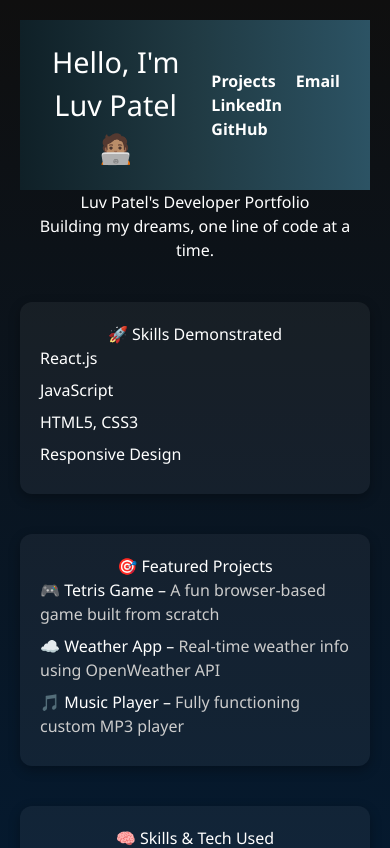
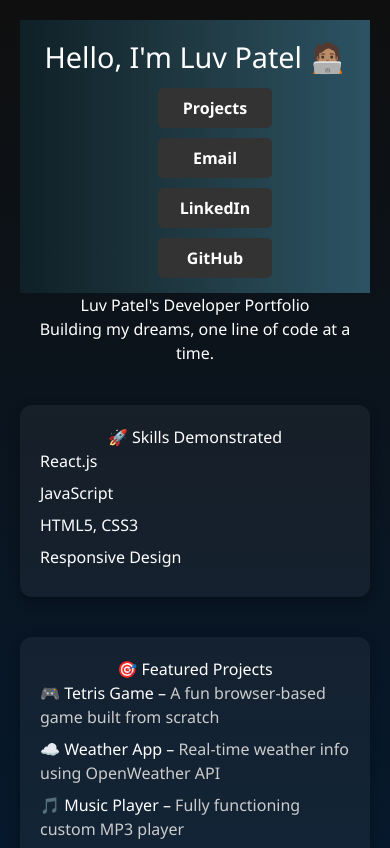
Before and after one commit to luvpatel016/my-portfolio, a React (Create React App) app: page / in a window 390 px wide. Shown: the top 848 px of the page. Built offline with nearby package versions, Linux system fonts and the light colour scheme.

Commit message:
updated navbar

```diff
--- a/src/AnimatedNavbar.css
+++ b/src/AnimatedNavbar.css
@@ -58,3 +58,49 @@
       transform: translateX(0);
     }
   }
+
+  .navbar {
+    display: flex;
+    flex-direction: column;
+    align-items: center;
+    padding: 20px;
+  }
+
+  .nav-links {
+    display: flex;
+    flex-wrap: wrap;
+    gap: 10px;
+    justify-content: center;
+    margin-top: 10px;
+  }
+
+  .nav-links a {
+    text-decoration: none;
+    color: white;
+    background-color: #333;
+    padding: 8px 12px;
+    border-radius: 5px;
+    transition: background-color 0.3s ease;
+  }
+
+  .nav-links a:hover {
+    background-color: #555;
+  }
+
+  /* 🌐 Mobile view tweaks */
+  @media (max-width: 768px) {
+    .navbar {
+      padding: 15px;
+    }
+
+    .nav-links {
+      flex-direction: column;
+      align-items: center;
+    }
+
+    .nav-links a {
+      width: 100%;
+      text-align: center;
+      font-size: 1rem;
+    }
+  }
```
